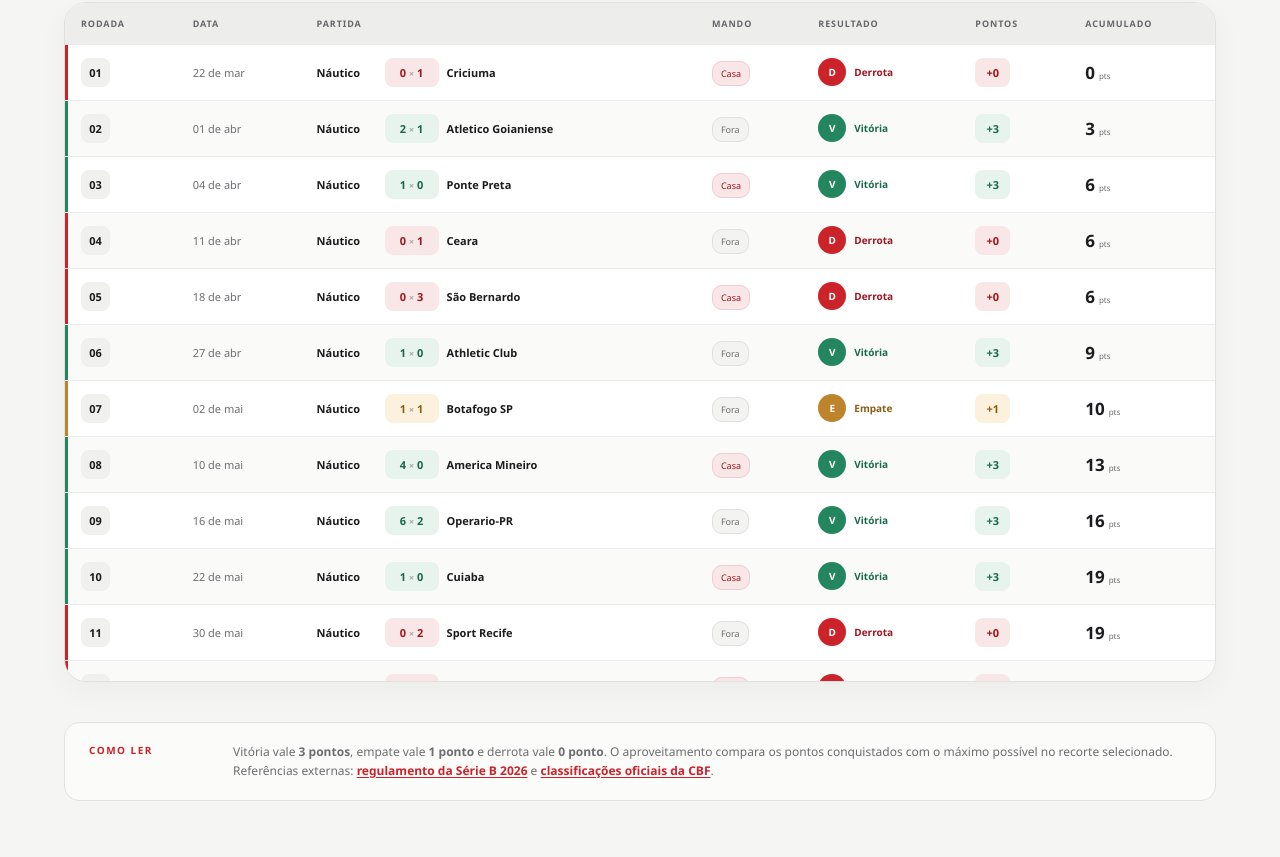
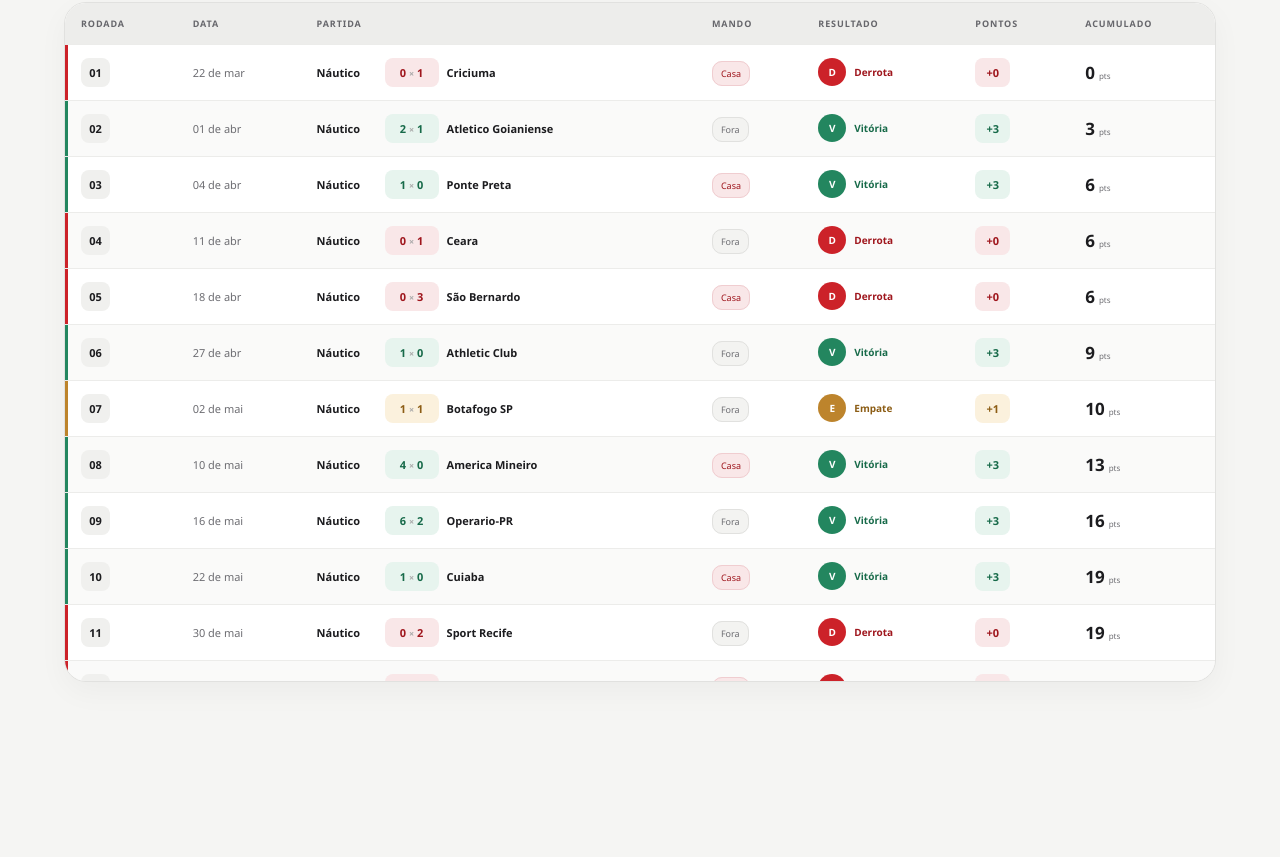
Before and after one commit to pablohmelo02/analise_nautico, a plain HTML site: page index.html in a window 1280 px wide. Shown: the part 3477-4334 px from the top of the page. After the commit the page ends 4215 px from the top, so only its background shows below. Drawn offline with Linux system fonts and the light colour scheme.

Commit message:
refactor: remover bloco como ler

```diff
--- a/index.html
+++ b/index.html
@@ -309,11 +309,6 @@
         </div>
         <p class="empty-state" id="emptyState" hidden>Nenhum jogo encontrado.</p>
       </section>
-
-      <section class="methodology">
-        <span>COMO LER</span>
-        <p>Vitória vale <b>3 pontos</b>, empate vale <b>1 ponto</b> e derrota vale <b>0 ponto</b>. O aproveitamento compara os pontos conquistados com o máximo possível no recorte selecionado. Referências externas: <a href="https://www.cbf.com.br/futebol-brasileiro/noticias/undefined/sao-paulo-x-sport/cbf-divulga-documentos-tecnicos-do-brasileirao-da-serie-b-de-2026" target="_blank" rel="noreferrer">regulamento da Série B 2026</a> e <a href="https://www.cbf.com.br/futebol-brasileiro/tabelas/campeonato-brasileiro/serie-b/2025" target="_blank" rel="noreferrer">classificações oficiais da CBF</a>.</p>
-      </section>
     </main>
 
     <footer>
--- a/styles.css
+++ b/styles.css
@@ -360,10 +360,6 @@
 .accumulated { display: flex; align-items: baseline; gap: 4px; }
 .accumulated b { font: 650 17px/1 var(--font-sans); }.accumulated span { color: var(--muted); font-size: 8px; }
 .empty-state { text-align: center; color: var(--muted); padding: 30px; }
-.methodology { margin-top: 40px; padding: 20px 24px; display: grid; grid-template-columns: 120px 1fr; gap: 24px; border: 1px solid var(--line); border-radius: var(--radius-md); background: rgba(255,255,255,.55); }
-.methodology span { color: var(--red); font-size: 10px; font-weight: 850; letter-spacing: .15em; }
-.methodology p { margin: 0; color: var(--muted); font-size: 12px; line-height: 1.55; }
-.methodology a { color: var(--red); font-weight: 700; text-underline-offset: 2px; }
 footer { display: none; }
 
 @media (max-width: 960px) {
@@ -408,5 +404,4 @@
   .form-block { grid-template-columns: 1fr; text-align: center; }
   .matches-head { align-items: stretch; flex-direction: column; }
   .search-box { min-width: 0; }
-  .methodology { grid-template-columns: 1fr; gap: 8px; }
 }
```
